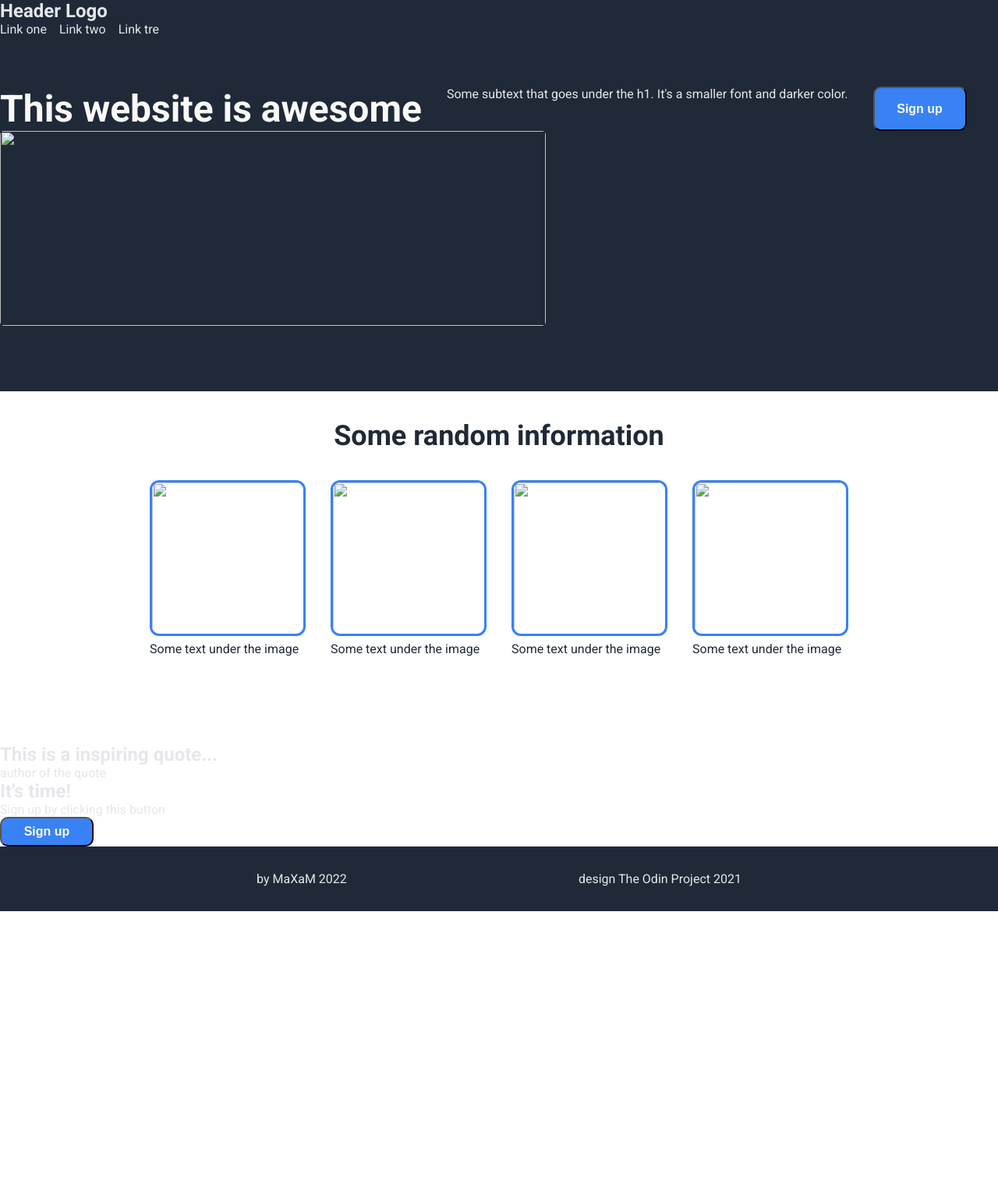
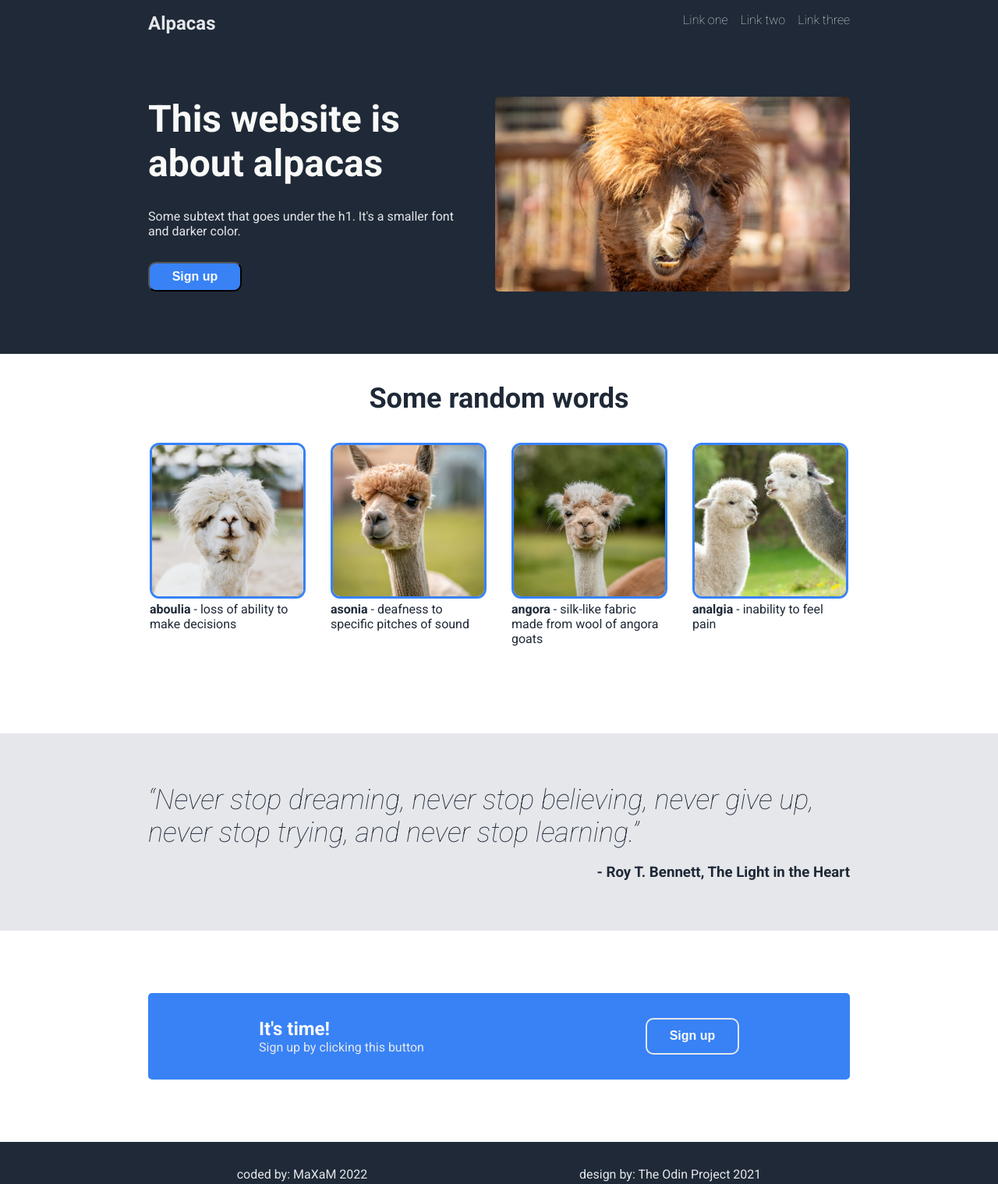
Before and after one commit to MzMaXaM/landingPageOdin, a plain HTML site: page index.html in a window 1280 px wide. Shown: the whole page at 78% size. Before the commit the page ends 1169 px from the top, so only its background shows below. Drawn offline with Linux system fonts and the light colour scheme.

Commit message:
added some content

```diff
--- a/index.html
+++ b/index.html
@@ -7,7 +7,7 @@
   <meta name="viewport" content="width=device-width, initial-scale=1.0">
   <link rel="preconnect" href="https://fonts.googleapis.com">
   <link rel="preconnect" href="https://fonts.gstatic.com" crossorigin>
-  <link href="https://fonts.googleapis.com/css2?family=Roboto:ital,wght@0,400;0,700;1,100&display=swap"
+  <link href="https://fonts.googleapis.com/css2?family=Roboto:ital,wght@0,100;0,400;0,700;1,100&display=swap"
     rel="stylesheet">
   <link rel="stylesheet" href="style.css">
   <title>Odin Landing Page</title>
@@ -15,58 +15,67 @@
 
 <body>
   <header>
-    <h3>Header Logo</h3>
+    <div class="container">
+      <h3>Alpacas</h3>
       <ul>
         <li>Link one</li>
         <li>Link two</li>
-      <li>Link tre</li>
+        <li>Link three</li>
       </ul>
+    </div>
   </header>
   <section class="hero">
-    <div>
-      <h1>This website is awesome</h1>
+    <div class="container">
+      <div class="heroContent">
+        <h1>This website is about alpacas</h1>
         <p>Some subtext that goes under the h1. It's a smaller font and darker color.</p>
         <button>Sign up</button>
       </div>
-    <img src="" alt="">
+      <img src="./images/pexels-magda-ehlers-1300358.jpg"
+        alt="Photo by Magda Ehlers from Pexels: https://www.pexels.com/photo/shallow-focus-photography-of-brown-llama-1300358/">
+    </div>
   </section>
   <section class="mainSection">
-    <h2>Some random information</h2>
+    <h2>Some random words</h2>
     <ul>
       <li>
-        <img src="" alt="">
-        <p>Some text under the image</p>
+        <img src="./images/pexels-karolina-grabowska-5840694.jpg"
+          alt="Photo by Karolina Grabowska from Pexels: https://www.pexels.com/photo/selective-focus-photo-of-an-alpaca-s-head-5840694/">
+        <p><strong>aboulia</strong> - loss of ability to make decisions</p>
       </li>
       <li>
-        <img src="" alt="">
-        <p>Some text under the image</p>
+        <img src="./images/pexels-mateusz-9123439.jpg"
+          alt="Photo by Mateusz: https://www.pexels.com/photo/close-up-photo-of-llama-s-head-9123439/">
+        <p><strong>asonia</strong> - deafness to specific pitches of sound</p>
       </li>
       <li>
-        <img src="" alt="">
-        <p>Some text under the image</p>
+        <img src="./images/pexels-mateusz-9123448.jpg"
+          alt="Photo by Mateusz: https://www.pexels.com/photo/close-up-photo-of-llama-s-head-9123448/">
+        <p><strong>angora</strong> - silk-like fabric made from wool of angora goats</p>
       </li>
       <li>
-        <img src="" alt="">
-        <p>Some text under the image</p>
+        <img src="./images/pexels-david-atkins-6337840.jpg"
+          alt="Photo by David Atkins: https://www.pexels.com/photo/an-adorable-white-and-gray-llamas-6337840/">
+        <p><strong>analgia</strong> - inability to feel pain</p>
       </li>
     </ul>
   </section>
-  <section class="quote">
-    <h2>This is a inspiring quote...</h2>
-    <p>author of the quote</p>
+  <section class="quoteSection">
+    <div class="container">
+      <p>“Never stop dreaming, never stop believing, never give up, never stop trying, and never stop learning.”</p>
+      <h3>- Roy T. Bennett, The Light in the Heart</h3>
+    </div>
   </section>
-  <section class="callToAction">
-    <div>
+  <section class="callForAction">
     <div class="content">
       <h2>It's time!</h2>
       <p>Sign up by clicking this button</p>
     </div>
     <button>Sign up</button>
-    </div>
   </section>
   <footer>
-    <p>by MaXaM 2022</p>
-    <p>design The Odin Project 2021</p>
+    <p>coded by: MaXaM 2022</p>
+    <p>design by: The Odin Project 2021</p>
   </footer>
 </body>
 
```
Lines whose indentation alone changed are shown as unchanged.
